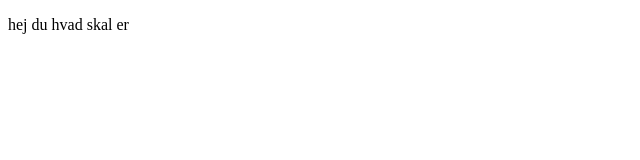
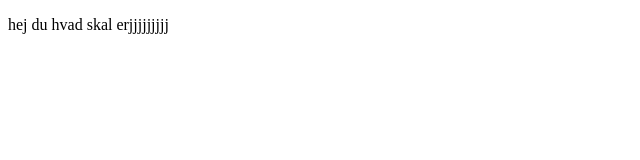
Before and after one commit to AlberteMadsen/eksamen-25-1sem, a plain HTML site: page index.html in a window 1280 px wide. Shown: the full height of the page, 0-640 px from the left. Drawn offline with Linux system fonts and the light colour scheme.

Commit message:
Opstart1

```diff
--- a/index.html
+++ b/index.html
@@ -5,7 +5,7 @@
     <title>Netto</title>
 </head>
 <body>
-<p> hej du hvad skal er </p>
+<p> hej du hvad skal erjjjjjjjjj </p>
 
 
 
```
